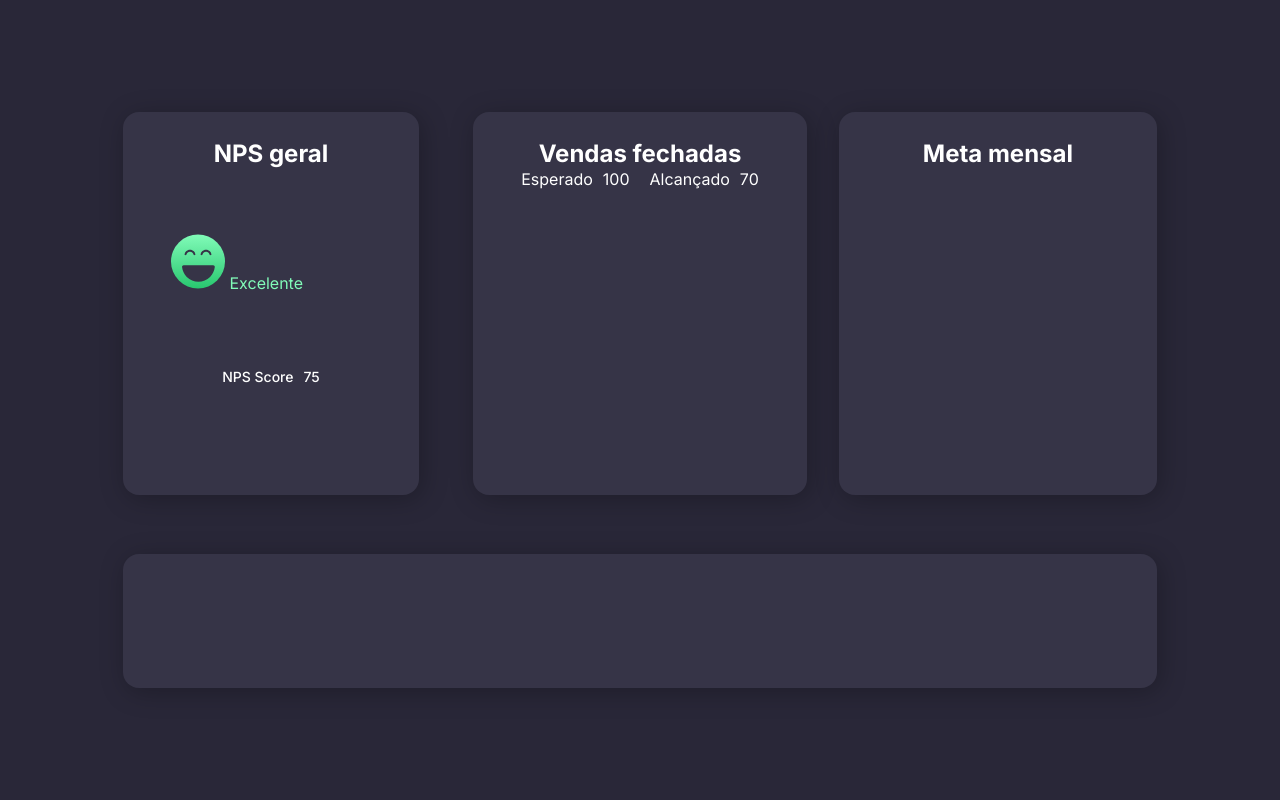
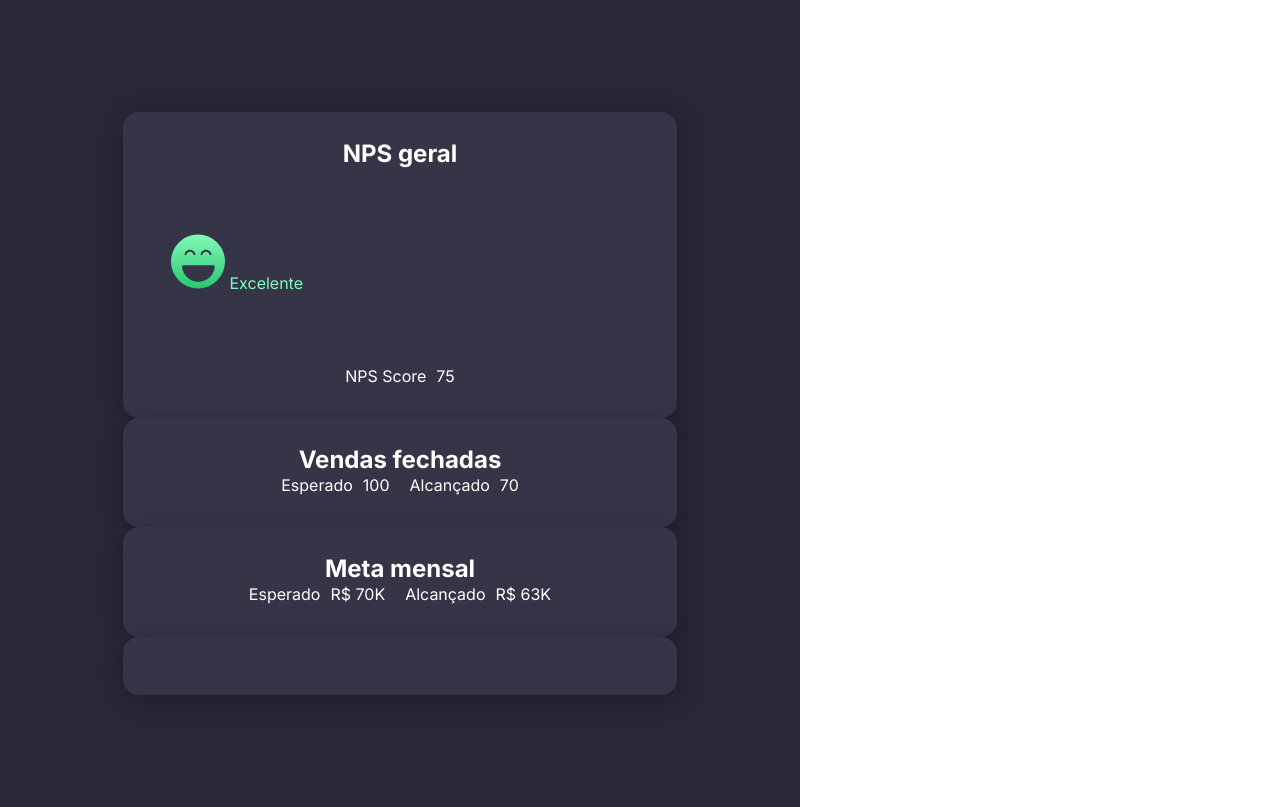
Before and after one commit to rxaviersantos/desafios, a plain HTML site: page dashboard/index.html in a window 1280 px wide. Drawn offline with Linux system fonts and the light colour scheme.

Commit message:
:white_check_mark: update main

```diff
--- a/dashboard/index.html
+++ b/dashboard/index.html
@@ -40,10 +40,18 @@
             <div class="box target grid">
                 <div class="top">Meta mensal</div>
                 <div class="middle"></div>
-            <div class="bottom"></div>
+                <div class="bottom">
+                    <div class="item">
+                        <span>Esperado</span>
+                        <span>R$ 70K</span>
+                    </div>
+                    <div class="item">
+                        <span>Alcançado</span>
+                        <span>R$ 63K</span>
+                    </div>
+                </div>
             </div>
             <div class="box"></div>
         </main>
-
     </body>
 </html>
--- a/dashboard/style.css
+++ b/dashboard/style.css
@@ -27,14 +27,19 @@ body {
 
 #app{
     background-color: #292738;
-    display: grid;
-    grid-template-columns: 1fr 1fr 1fr;
+    /* display: grid; */
+    grid-template-columns: 29.6rem max-content max-content;
+    grid-template-rows: max-content;
 
     column-gap: 3.2rem;
     row-gap: 5.9rem;
-    width: 100vw;
-    height: 100vh;
+
+    width: fit-content;
+    min-width: 100vh;
+    height: fit-content;
+    min-height: 100vh;
     padding: 11.2rem 12.3rem;
+    place-content: center;
 }
 
 .box:nth-child(4){
@@ -65,7 +70,7 @@ body {
     line-height: 160%;
     text-align: center; */
 
-    width: 29.6rem;
+    /* width: 29.6rem; */
     gap: 3.2rem;
 }
 
@@ -78,8 +83,8 @@ body {
 }
 
 .nps .bottom {
-    font-weight: 500;
-    font-size: 1.4rem;
+    /* font-weight: 500;
+    font-size: 1.4rem; */
     /* display: flex; */
 
     gap: 1rem;
```
Lines whose indentation alone changed are shown as unchanged.
